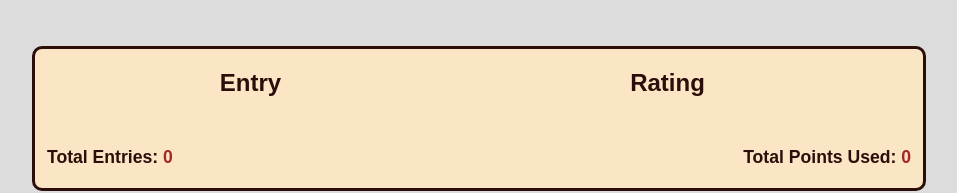
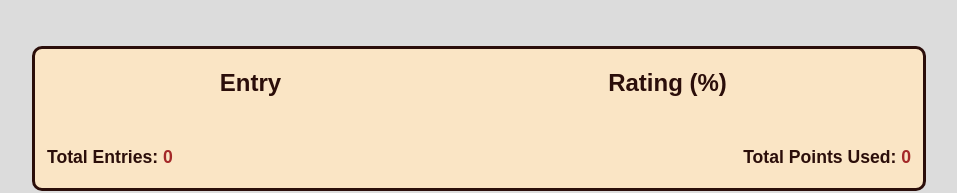
Before and after one commit to kendallajordan/jack-it, a React (Vite) app: page / in a window 1280 px wide. Shown: the part 976-1169 px from the top of the page, without its empty margins (161-1118 px from the left). Built offline with nearby package versions, Linux system fonts and the light colour scheme.

Commit message:
updated EntryList: changed header 'Rating' to 'Rating (%)' for better clarification

```diff
--- a/src/components/EntryList.jsx
+++ b/src/components/EntryList.jsx
@@ -8,7 +8,7 @@ export default function EntryList({ entries, setEntries, points, setPoints }) {
     <div className={styles.container}>
       <div className={styles.labelHeader}>
         <div className={styles.labelEntry}>Entry</div>
-        <div className={styles.labelRating}>Rating</div>
+        <div className={styles.labelRating}>Rating (%)</div>
       </div>
 
       <div className={styles.list}>
```
